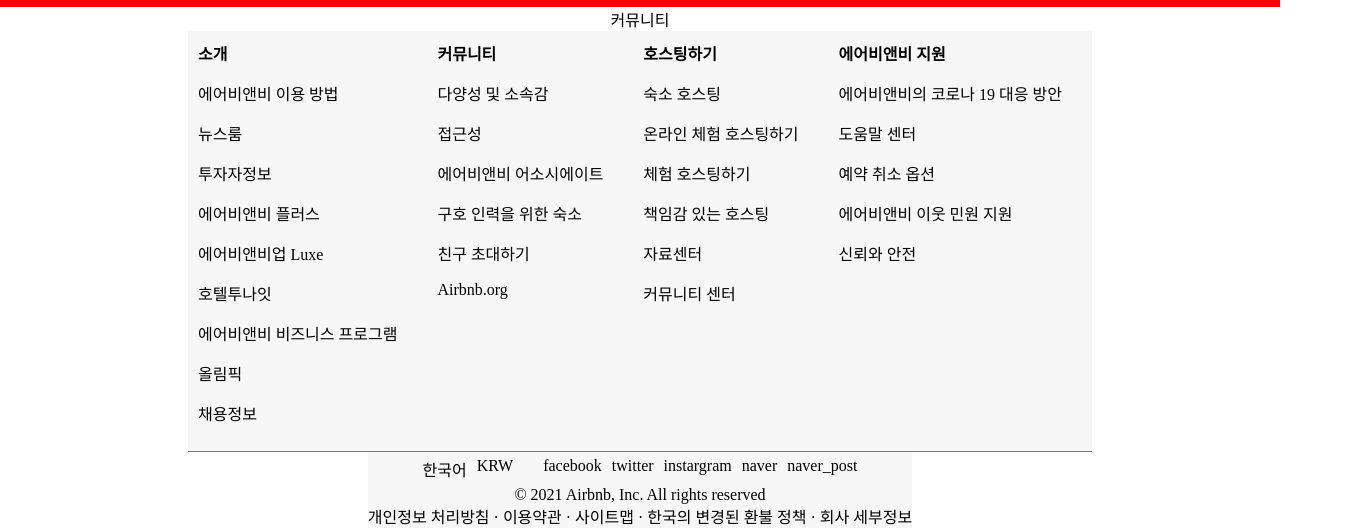
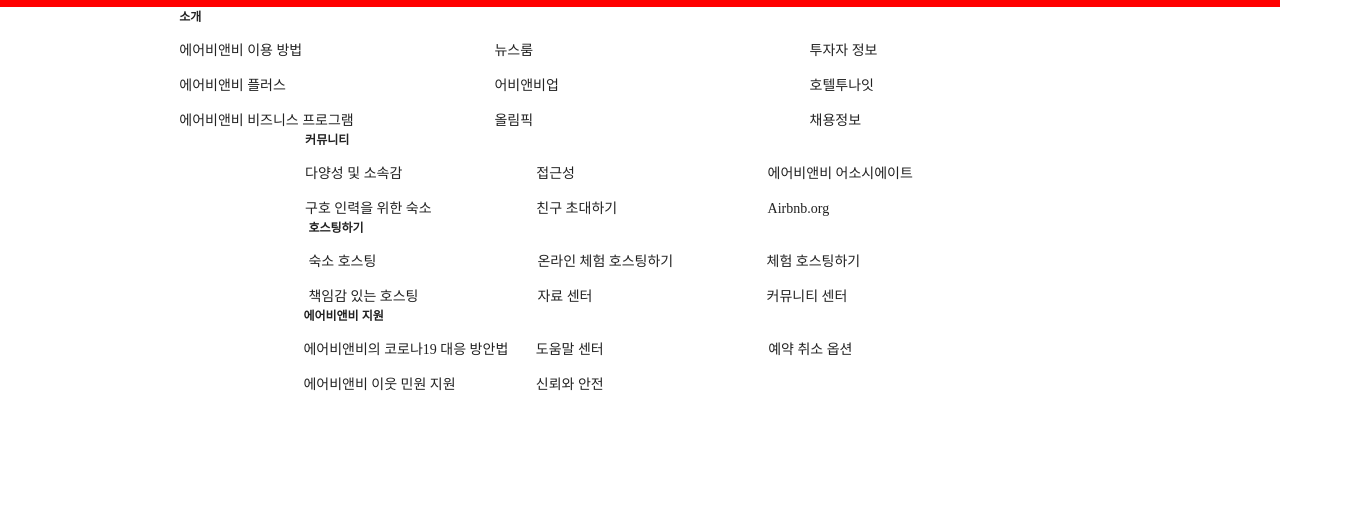
Before and after one commit to SeonghoJin/Airbnb-clone, a plain HTML site: page index.htm in a window 1280 px wide. Shown: the part 1008-1536 px from the top of the page, 1360 px wide, since content can reach past the window. After the commit the page ends 1402 px from the top, so only its background shows below. Drawn offline with Linux system fonts and the light colour scheme.

Commit message:
footer.css 수정

```diff
--- a/css/footer.css
+++ b/css/footer.css
@@ -1,56 +1,91 @@
-.under {
-    height: 15%;
-    display: flex;
-    border-bottom: 1px solid #777777;
+* {
+    box-sizing: border-box;
 }
 
-.under_items {
-    margin: 10px 30px 10px 10px;
+.util-list-box:not(:last-child) {
+    padding-bottom: 24px !important;
+    margin-bottom: 24px !important;
+    border-bottom: 1px solid #DDDDDD !important;
 }
 
-.under_item_main {
-    font-weight: bold;
+h1,
+h2,
+h3,
+h4,
+h5,
+h6 {
+    margin-top: 25px;
+    margin-bottom: 15px;
 }
 
-.under_item {
-    margin: 1em 0px 1em 0px;
+h4:first-child {
+    margin-top: 0px;
 }
 
-footer {
-    height: 10%;
-    display: flex;
-    flex-direction: column-reverse;
-    align-items: center;
+.util-list-title {
+    color: #222222 !important;
+    text-transform: uppercase !important;
+    font-size: 12px !important;
+    margin-bottom: 0px !important;
 }
 
-.footer_left {
-    text-align: center;
+.util-list {
+    list-style: none !important;
+    margin: 0px !important;
+    padding: 0px !important;
 }
 
-.footer_right {
-    display: flex;
+.util-list-item {
+    margin-top: 12px imp !important;
 }
 
-.footer_util {
-    display: flex;
-    margin-right: 20px;
+@media(min-width:1128px) {
+    .util-list-box {
+        flex: 1 0 0% !important;
+        padding-left: 12px !important;
+        padding-right: 12px !important;
+    }
+    .util-list-box:not(:last-child) {
+        padding-bottom: 0px !important;
+        margin-bottom: 0px !important;
+        border-bottom: 0px !important;
+    }
+    .util-list {
+        display: block !important;
+        margin-left: 0px !important;
+        margin-right: 0px !important;
+    }
+    .util-list-item {
+        margin-top: 16px !important;
+        padding-left: 0px !important;
+        padding-right: 0px !important;
+    }
 }
 
-.footer_shortcut {
-    display: flex;
+@media (min-width: 744px) {
+    .util-list {
+        -webkit-box-lines: multiple !important;
+        display: flex !important;
+        -webkit-flex-wrap: wrap !important;
+        -ms-flex-wrap: wrap !important;
+        flex-wrap: wrap !important;
+        margin-left: -12px !important;
+        margin-right: -12px !important;
+    }
+    .util-list-item {
+        flex-basis: 33.333333333333336% !important;
+        padding-left: 12px !important;
+        padding-right: 12px !important;
+    }
 }
 
-.footer_util>div {
-    margin: 5px;
+.util-list-item a {
+    font-family: inherit !important;
+    font-weight: inherit !important;
+    font-style: inherit !important;
+    font-variant: inherit !important;
+    text-decoration: none !important;
+    color: #222222 !important;
+    font-size: 14px !important;
+    line-height: 18px !important;
 }
-
-.footer_shortcut>div {
-    margin: 5px;
-}
-
-footer,
-.under {
-    background-color: #F7F7F7;
-}
-
-.footer .t .a {}
--- a/index.htm
+++ b/index.htm
@@ -174,54 +174,121 @@
         </div>
 
     </div>
-    <div class="community">
-        커뮤니티
-    </div>
-
-    <div class="under">
-        <div class="under_items introduce">
-            <div class="under_item_main">소개</div>
-            <div class="under_item">에어비앤비 이용 방법</div>
-            <div class="under_item">뉴스룸</div>
-            <div class="under_item">투자자정보</div>
-            <div class="under_item">에어비앤비 플러스</div>
-            <div class="under_item">에어비앤비업 Luxe</div>
-            <div class="under_item">호텔투나잇</div>
-            <div class="under_item">에어비앤비 비즈니스 프로그램</div>
-            <div class="under_item">올림픽</div>
-            <div class="under_item">채용정보</div>
-        </div>
-        <div class="under_items community">
-            <div class="under_item_main">커뮤니티</div>
-            <div class="under_item">다양성 및 소속감</div>
-            <div class="under_item">접근성</div>
-            <div class="under_item">에어비앤비 어소시에이트</div>
-            <div class="under_item">구호 인력을 위한 숙소</div>
-            <div class="under_item">친구 초대하기</div>
-            <div class="under_item">Airbnb.org</div>
-        </div>
-        <div class="under_items hosting">
-            <div class="under_item_main">호스팅하기</div>
-            <div class="under_item">숙소 호스팅</div>
-            <div class="under_item">온라인 체험 호스팅하기</div>
-            <div class="under_item">체험 호스팅하기</div>
-            <div class="under_item">책임감 있는 호스팅</div>
-            <div class="under_item">자료센터</div>
-            <div class="under_item">커뮤니티 센터</div>
-        </div>
-        <div class="under_items airbnb_support">
-            <div class="under_item_main">에어비앤비 지원</div>
-            <div class="under_item">에어비앤비의 코로나 19 대응 방안</div>
-            <div class="under_item">도움말 센터</div>
-            <div class="under_item">예약 취소 옵션</div>
-            <div class="under_item">에어비앤비 이웃 민원 지원</div>
-            <div class="under_item">신뢰와 안전</div>
-        </div>
-    </div>
-</body>
-
-
-<footer>
+    <section class="util-list-box">
+        <h4 class="util-list-title">
+            소개
+        </h4>
+        <ul class="util-list">
+            <li class="util-list-item">
+                <a>
+                에어비앤비 이용 방법
+                </a>
+            </li>
+            <li class="util-list-item">
+                <a>뉴스룸</a>
+            </li>
+            <li class="util-list-item">
+                <a>투자자 정보</a>
+            </li>
+            <li class="util-list-item">
+                <a>에어비앤비 플러스</a>
+            </li>
+            <li class="util-list-item">
+                <a>어비앤비업</a>
+            </li>
+            <li class="util-list-item">
+                <a>호텔투나잇</a>
+            </li>
+            <li class="util-list-item">
+                <a>에어비앤비 비즈니스 프로그램</a>
+            </li>
+            <li class="util-list-item">
+                <a>올림픽</a>
+            </li>
+            <li class="util-list-item">
+                <a>채용정보</a>
+            </li>
+        </ul>
+    </section>
+    <section class="util-list-box">
+        <h4 class="util-list-title">
+            커뮤니티
+        </h4>
+        <ul class="util-list">
+            <li class="util-list-item">
+                <a>
+                    다양성 및 소속감
+                </a>
+            </li>
+            <li class="util-list-item">
+                <a>접근성</a>
+            </li>
+            <li class="util-list-item">
+                <a>에어비앤비 어소시에이트</a>
+            </li>
+            <li class="util-list-item">
+                <a>구호 인력을 위한 숙소</a>
+            </li>
+            <li class="util-list-item">
+                <a>친구 초대하기</a>
+            </li>
+            <li class="util-list-item">
+                <a>Airbnb.org</a>
+            </li>
+        </ul>
+    </section>
+    <section class="util-list-box">
+        <h4 class="util-list-title">
+            호스팅하기
+        </h4>
+        <ul class="util-list">
+            <li class="util-list-item">
+                <a>
+                    숙소 호스팅
+                </a>
+            </li>
+            <li class="util-list-item">
+                <a>온라인 체험 호스팅하기</a>
+            </li>
+            <li class="util-list-item">
+                <a>체험 호스팅하기</a>
+            </li>
+            <li class="util-list-item">
+                <a>책임감 있는 호스팅</a>
+            </li>
+            <li class="util-list-item">
+                <a>자료 센터</a>
+            </li>
+            <li class="util-list-item">
+                <a>커뮤니티 센터</a>
+            </li>
+        </ul>
+    </section>
+    <section class="util-list-box">
+        <h4 class="util-list-title">
+            에어비앤비 지원
+        </h4>
+        <ul class="util-list">
+            <li class="util-list-item">
+                <a>
+                에어비앤비의 코로나19 대응 방안법
+                </a>
+            </li>
+            <li class="util-list-item">
+                <a>도움말 센터</a>
+            </li>
+            <li class="util-list-item">
+                <a>예약 취소 옵션</a>
+            </li>
+            <li class="util-list-item">
+                <a>에어비앤비 이웃 민원 지원</a>
+            </li>
+            <li class="util-list-item">
+                <a>신뢰와 안전</a>
+            </li>
+        </ul>
+    </section>
+    <!-- <footer>
     <div class="footer_left">
         <div class="right">
             © 2021 Airbnb, Inc. All rights reserved
@@ -241,6 +308,7 @@
             <div class="naver_post">naver_post</div>
         </div>
     </div>
-</footer>
+</footer> -->
+</body>
 
 </html>
```
